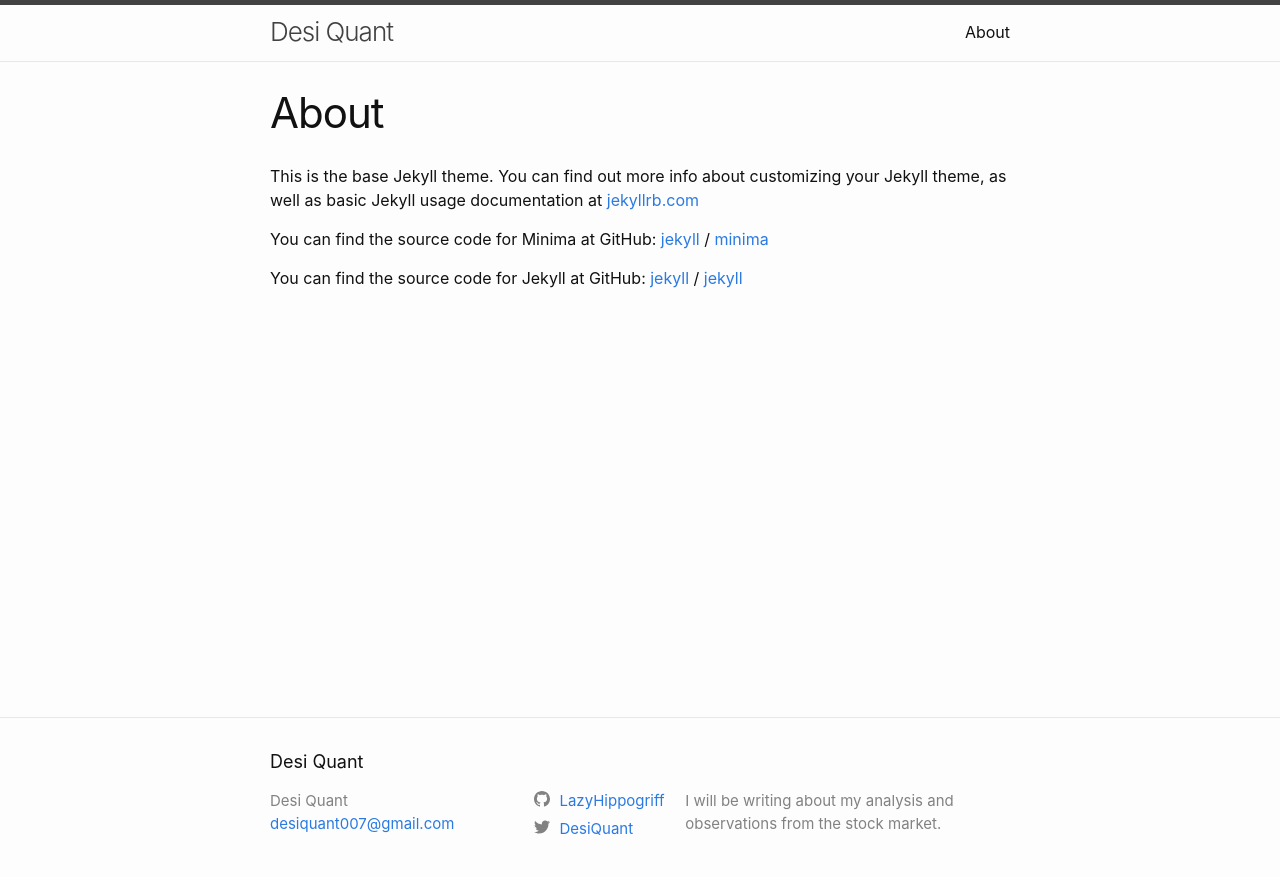
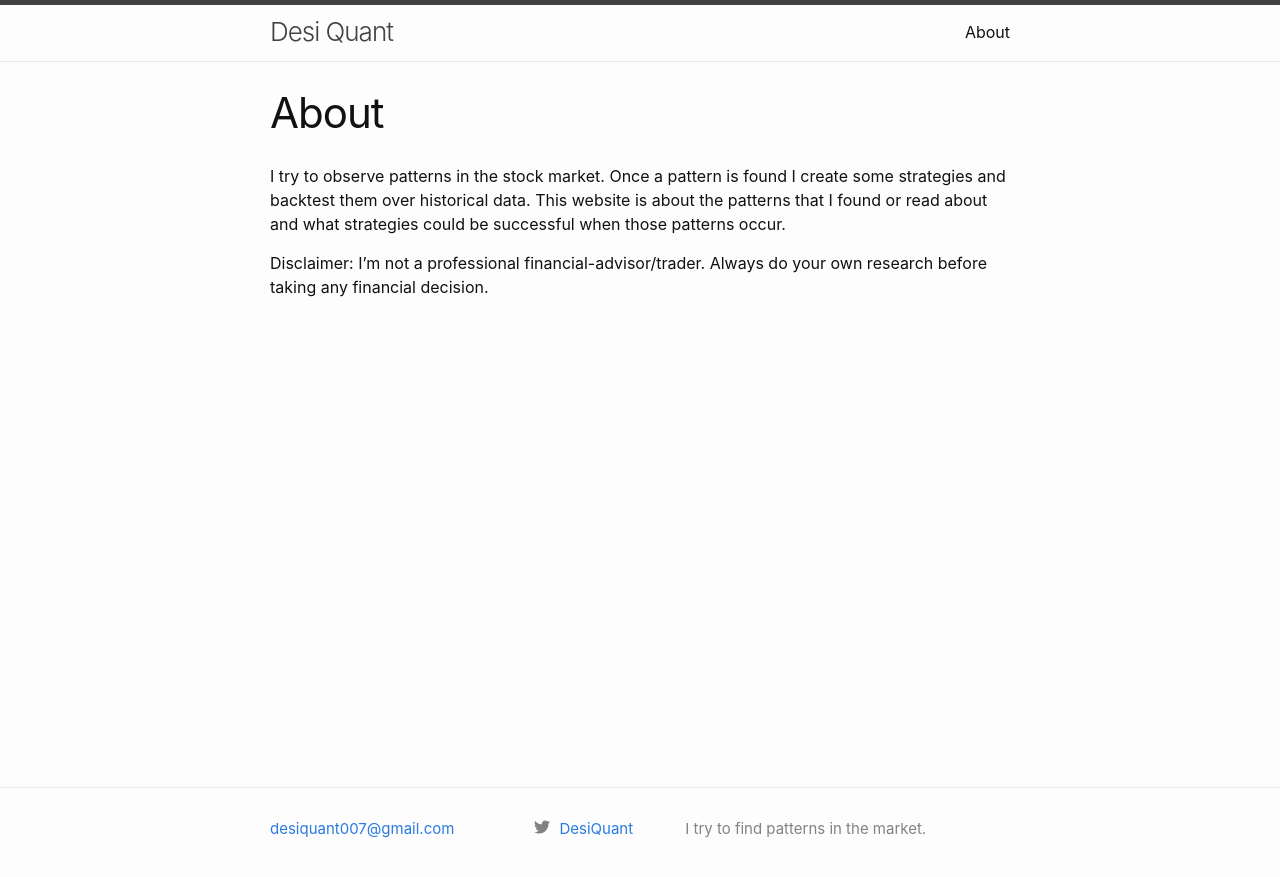
Before and after one commit to LazyHippogriff/LazyHippogriff.github.io, a Jekyll site: the page built from about.markdown, in a window 1280 px wide. Shown: the top 877 px of the page. Built offline with Jekyll 4.4.1, drawn with Linux system fonts in a browser that asks for light colours.

Commit message:
layout changes

```diff
--- a/_config.yml
+++ b/_config.yml
@@ -21,12 +21,15 @@
 title: Desi Quant
 email: desiquant007@gmail.com
 description: >- # this means to ignore newlines until "baseurl:"
-  I will be writing about my analysis and observations from the stock market.
+  I try to find patterns in the market.
 
 baseurl: "/" # the subpath of your site, e.g. /blog
 url: "https://lazyhippogriff.github.io" # the base hostname & protocol for your site, e.g. http://example.com
 twitter_username: DesiQuant
 github_username:  LazyHippogriff
+
+
+
 
 # Build settings
 # removed minima theme as it's now a regular theme
--- a/_includes/footer.html
+++ b/_includes/footer.html
@@ -3,18 +3,14 @@
 
   <div class="wrapper">
 
-    <h2 class="footer-heading">{{ site.title | escape }}</h2>
+    <!--<h2 class="footer-heading">{{ site.title | escape }}</h2>-->
 
     <div class="footer-col-wrapper">
       <div class="footer-col footer-col-1">
+        <!--<ul class="contact-list">-->
         <ul class="contact-list">
-          <li class="p-name">
-            {%- if site.author -%}
-              {{ site.author | escape }}
-            {%- else -%}
-              {{ site.title | escape }}
-            {%- endif -%}
-            </li>
+          <!--<li class="p-name">-->
+
             {%- if site.email -%}
             <li><a class="u-email" href="mailto:{{ site.email }}">{{ site.email }}</a></li>
             {%- endif -%}
@@ -22,12 +18,19 @@
       </div>
 
       <div class="footer-col footer-col-2">
-        {%- include social.html -%}
+        <ul class="contact-list">
+        {%- if site.twitter_username -%}
+        <li><a href="https://www.twitter.com/{{ site.twitter_username| cgi_escape | escape }}"><svg class="svg-icon"><use xlink:href="{{ '/assets/minima-social-icons.svg#twitter' | relative_url }}"></use></svg> <span class="username">{{ site.twitter_username| escape }}</span></a></li>
+        {%- endif -%}
+        <!--{%- include social.html -%}-->
+      </ul>
       </div>
 
       <div class="footer-col footer-col-3">
+
         <p>{{- site.description | escape -}}</p>
       </div>
+
     </div>
 
   </div>
--- a/about.markdown
+++ b/about.markdown
@@ -4,15 +4,6 @@ title: About
 permalink: /about/
 ---
 
-This is the base Jekyll theme. You can find out more info about customizing your Jekyll theme, as well as basic Jekyll usage documentation at [jekyllrb.com](https://jekyllrb.com/)
+I try to observe patterns in the stock market. Once a pattern is found I create some strategies and backtest them over historical data. This website is about the patterns that I found or read about and what strategies could be successful when those patterns occur.
 
-You can find the source code for Minima at GitHub:
-[jekyll][jekyll-organization] /
-[minima](https://github.com/jekyll/minima)
-
-You can find the source code for Jekyll at GitHub:
-[jekyll][jekyll-organization] /
-[jekyll](https://github.com/jekyll/jekyll)
-
-
-[jekyll-organization]: https://github.com/jekyll
+Disclaimer: I'm not a professional financial-advisor/trader. Always do your own research before taking any financial decision.
```
Also changed, not shown: _posts/2022-05-21-welcome-to-jekyll.markdown (deleted, +0 -29 lines).
